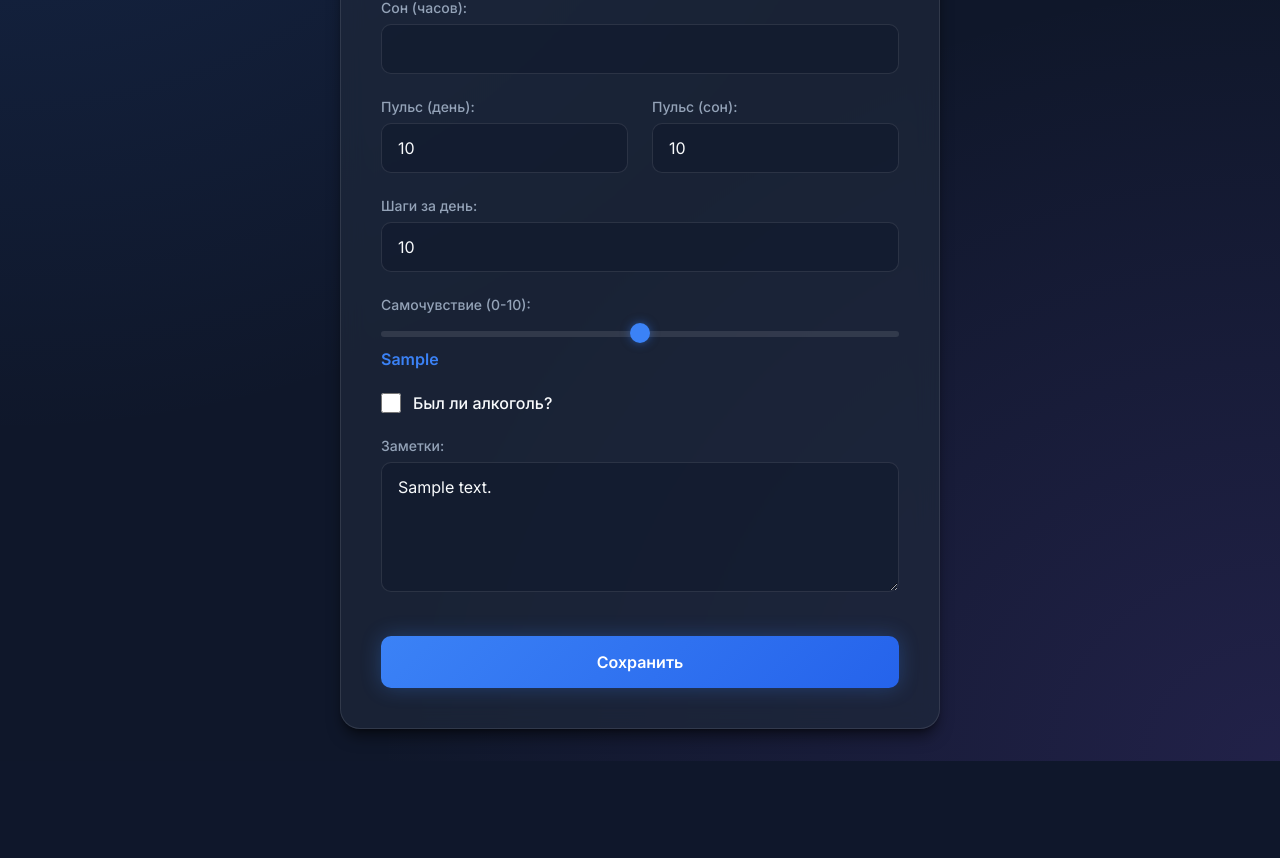
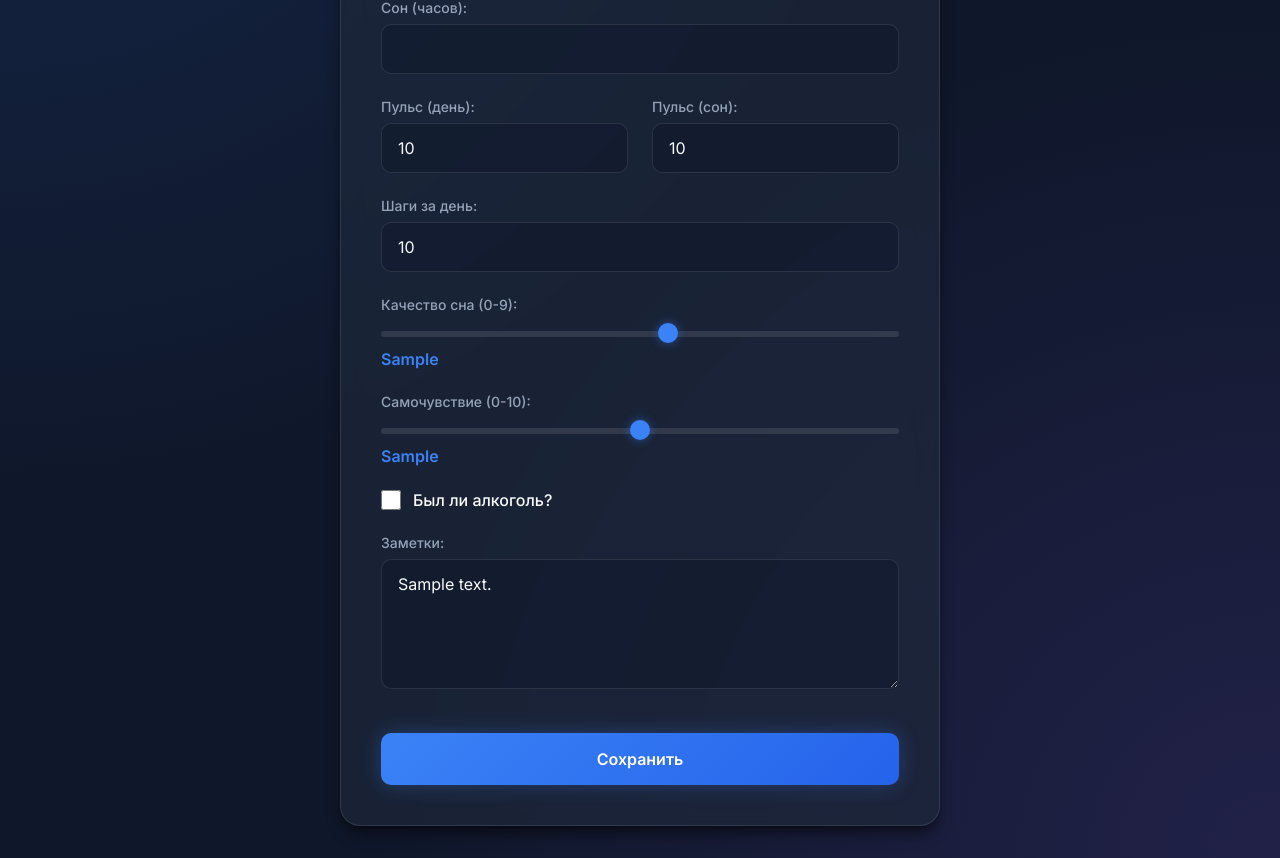
Before and after one commit to vsuh/sleepmon, a FastAPI app: template app/templates/form.html in a window 1280 px wide. Shown: the part 344-1202 px from the top of the page. Before the commit the page ends 1105 px from the top, so only its background shows below. Run offline with FastAPI, Linux system fonts and the light colour scheme; the template is opened without the code that fills it: most values are stand-ins (such as "Sample title", 1, 10 or a date in 2020).

Commit message:
Add subjective sleep quality control to daily form

```diff
--- a/app/templates/form.html
+++ b/app/templates/form.html
@@ -63,6 +63,12 @@
             </div>
 
             <div class="form-group">
+                <label>Качество сна (0-9):</label>
+                <input type="range" name="sleep_quality" min="0" max="9" value="{{ data.sleep_quality }}" oninput="this.nextElementSibling.value = this.value">
+                <output>{{ data.sleep_quality }}</output>
+            </div>
+
+            <div class="form-group">
                 <label>Самочувствие (0-10):</label>
                 <input type="range" name="well_being" min="0" max="10" value="{{ data.well_being }}" oninput="this.nextElementSibling.value = this.value">
                 <output>{{ data.well_being }}</output>
```
